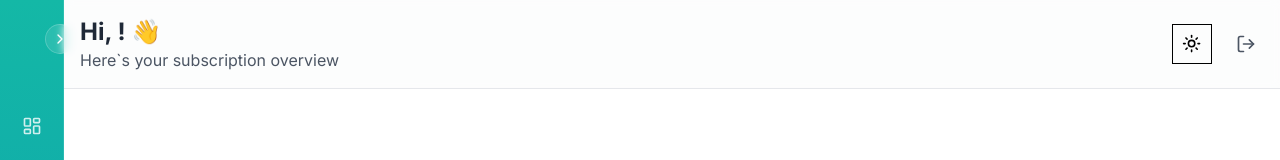
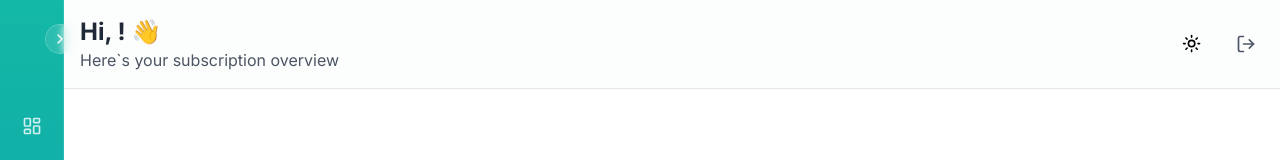
Before and after one commit to Shubbu03/tick, a Next.js app: page /settings in a window 1280 px wide. Shown: the top 160 px of the page. Built offline with nearby package versions, Linux system fonts and the light colour scheme; no server answers.

Commit message:
Change ThemeToggle button variant from outline to ghost

```diff
--- a/src/components/ThemeToggle.tsx
+++ b/src/components/ThemeToggle.tsx
@@ -13,7 +13,7 @@ export function ThemeToggle() {
 
   return (
     <Button
-      variant="outline"
+      variant="ghost"
       size="icon"
       onClick={toggleTheme}
       aria-label="Toggle theme"
```
